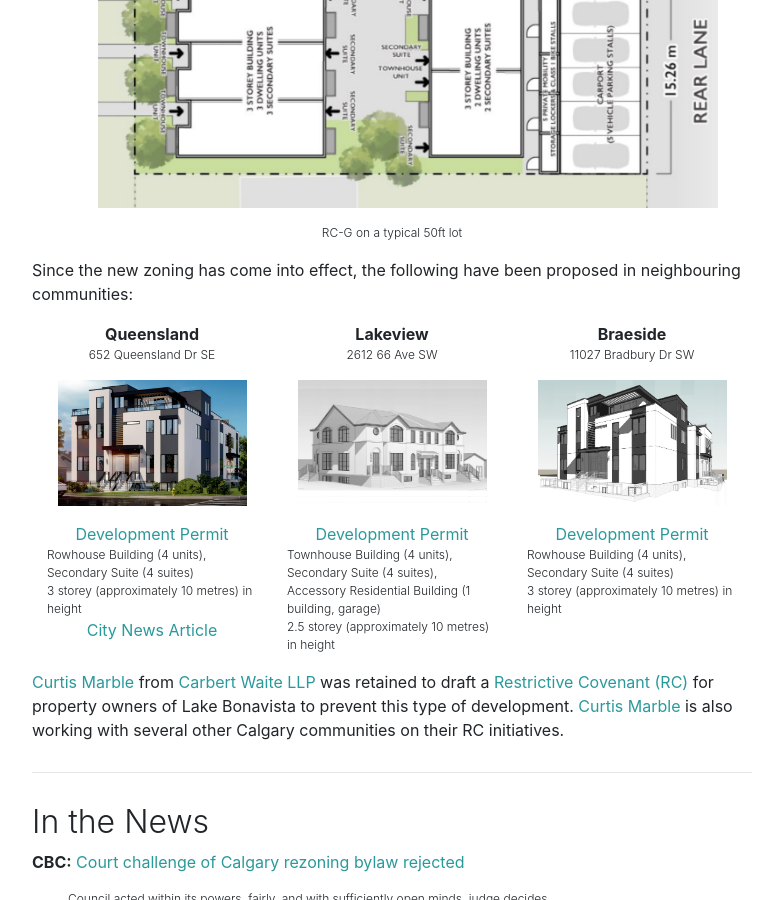
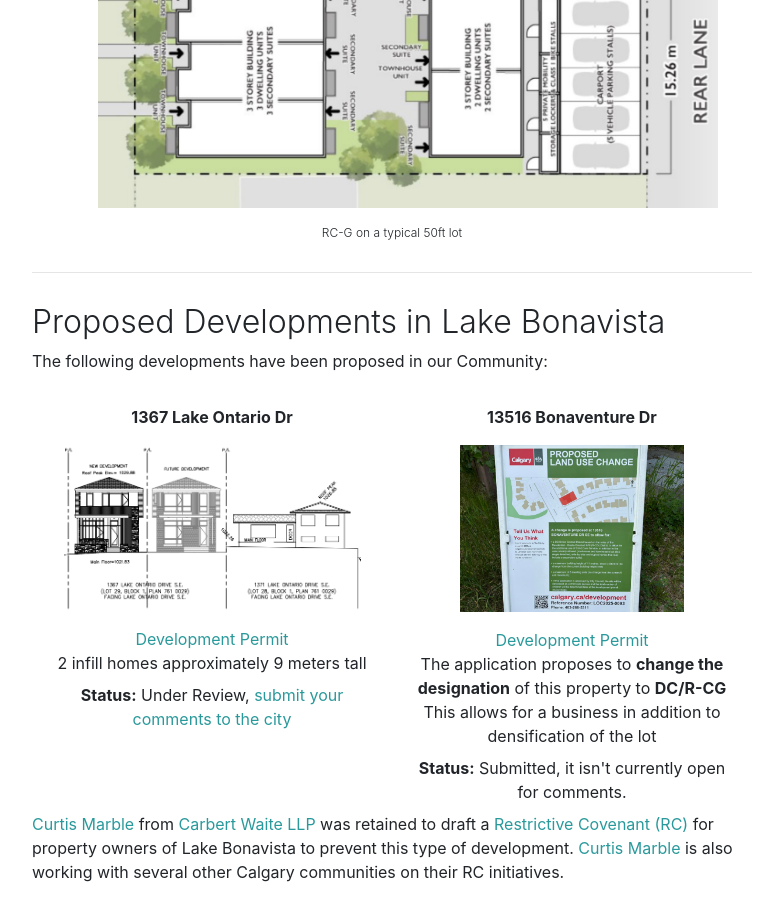
Before and after one commit to BonavistaRC/BonavistaRC.github.io, a Jekyll site: the page built from index.markdown, in a window 1280 px wide and 900 px high, scrolled down 750 px. Shown: the whole window, without its empty margins (248-1019 px from the left). Built offline with Jekyll 4.4.1, drawn with Linux system fonts in a browser that asks for light colours.

Commit message:
Modified development section to the developments proposed in Lake Bonavista

```diff
--- a/index.markdown
+++ b/index.markdown
@@ -89,35 +89,35 @@ This site is dedicated to the initiative to <b>add a Restrictive Covenant to the
 </div>
 <p align="center" style="padding-left: 0;font-size: .75rem;font-weight: 300;">RC-G on a typical 50ft lot</p>
 
-Since the new zoning has come into effect, the following have been proposed in neighbouring communities:
+---
+## Proposed Developments in Lake Bonavista
+
+The following developments have been proposed in our Community:
 
 <div class="container">
   <div class="row">
     <div class="col-sm">
-      <p align="center" style="margin:0;padding-left: 0;"><b>Queensland</b></p>
-        <p align="center" style="padding-left: 0;font-size: .75rem;font-weight: 300;">652 Queensland Dr SE</p>
-      <p align="center"><a href="https://dmap.calgary.ca/?p=DP2024-04842"><img style="max-width: 100%;" src="../img/Queensland2.png "></a></p>
-      <p align="center" style="margin:0;padding-left: 0;"><a href="https://dmap.calgary.ca/?p=DP2024-04842">Development Permit</a></p>
-      <p style="margin:0;padding-left: 0;font-size: .75rem;font-weight: 300;">Rowhouse Building (4 units), Secondary Suite (4 suites)</p>
-      <p style="margin:0;padding-left: 0;font-size: .75rem;font-weight: 300;">3 storey (approximately 10 metres) in height</p>
-      <p align="center" style="padding-left: 0;"><a href="https://calgary.citynews.ca/2024/08/16/calgary-queensland-concerns-proposed-development/">City News Article</a></p>
+      <p align="center" style="margin:1em;padding-left: 0;"><b>1367 Lake Ontario Dr</b></p>
+      <p align="center"><a href="https://dmap.calgary.ca/?p=DP2025-02945"><img style="max-width: 100%;" src="../img/Ontario-1.png"></a></p>
+      <p align="center" style="margin:0;padding-left: 0;"><a href="https://dmap.calgary.ca/?p=DP2025-02945">Development Permit</a></p>
+      <p align="center" style="margin:0;padding-left: 0;">2 infill homes approximately 9 meters tall</p>
+      <p align="center" style="margin:0.5em;padding-left: 0;"><b>Status:</b> Under Review, <a href="https://dmap.calgary.ca/?p=DP2025-02945">submit your comments to the city</a></p>
     </div>
     <div class="col-sm">
-      <p align="center" style="margin:0;padding-left: 0;"><b>Lakeview</b></p>
-      <p align="center" style="padding-left: 0;font-size: .75rem;font-weight: 300;">2612 66 Ave SW</p>
-      <p align="center"><a href="https://dmap.calgary.ca/?p=DP2024-05408"><img style="max-width: 100%;" src="../img/Lakeview.png "></a></p>
-      <p align="center" style="margin:0;padding-left: 0;"><a href="https://dmap.calgary.ca/?p=DP2024-05408">Development Permit</a></p>
+      <p align="center" style="margin:1em;padding-left: 0;"><b>13516 Bonaventure Dr</b></p>
+      <p align="center"><a href="https://dmap.calgary.ca/?find=LOC2025-0093"><img style="max-width: 68%;" src="../img/Bonaventure.jpg"></a></p>
+      <p align="center" style="margin:0;padding-left: 0;"><a href="https://dmap.calgary.ca/?find=LOC2025-0093">Development Permit</a></p>
+      <p align="center" style="margin:0;padding-left: 0;">The application proposes to <b>change the designation</b> of this property to <b>DC/R-CG</b></p>
+      <p align="center" style="margin:0;padding-left: 0;">This allows for a business in addition to densification of the lot</p>
+      <p align="center" style="margin:.5em;padding-left: 0;"><b>Status:</b> Submitted, it isn't currently open for comments.</p>
+    </div>
+    <!--div class="col-sm">
+      <p align="center" style="margin:0;padding-left: 0;"><b>624 Lake Morraine Way</b></p>
+      <p align="center"><a href="https://dmap.calgary.ca/?p=DP2025-03720"><img style="max-width: 100%;" src="../img/Lakeview.png "></a></p>
+      <p align="center" style="margin:0;padding-left: 0;"><a href="https://dmap.calgary.ca/?p=DP2025-03720">Development Permit</a></p>
       <p style="margin:0;padding-left: 0;font-size: .75rem;font-weight: 300;">Townhouse Building (4 units), Secondary Suite (4 suites), Accessory Residential Building (1 building, garage)</p>
       <p style="padding-left: 0;font-size: .75rem;font-weight: 300;">2.5 storey (approximately 10 metres) in height</p>
-    </div>
-    <div class="col-sm">
-      <p align="center" style="margin:0;padding-left: 0;"><b>Braeside</b></p>
-      <p align="center" style="padding-left: 0;font-size: .75rem;font-weight: 300;">11027 Bradbury Dr SW</p>
-      <p align="center"><a href="https://dmap.calgary.ca/?p=DP2024-05289"><img style="max-width: 100%;" src="../img/Braeside.png "></a></p>
-      <p align="center" style="margin:0;padding-left: 0;"><a href="https://dmap.calgary.ca/?p=DP2024-05289">Development Permit</a></p>
-      <p style="margin:0;padding-left: 0;font-size: .75rem;font-weight: 300;">Rowhouse Building (4 units), Secondary Suite (4 suites)</p>
-      <p style="padding-left: 0;font-size: .75rem;font-weight: 300;">3 storey (approximately 10 metres) in height</p>
-    </div>
+    </div!-->
   </div>
 </div>
 
```
Also changed, not shown: img/Bonaventure.jpg (added), img/Ontario-1.png (added), img/Ontario-2.png (added).
